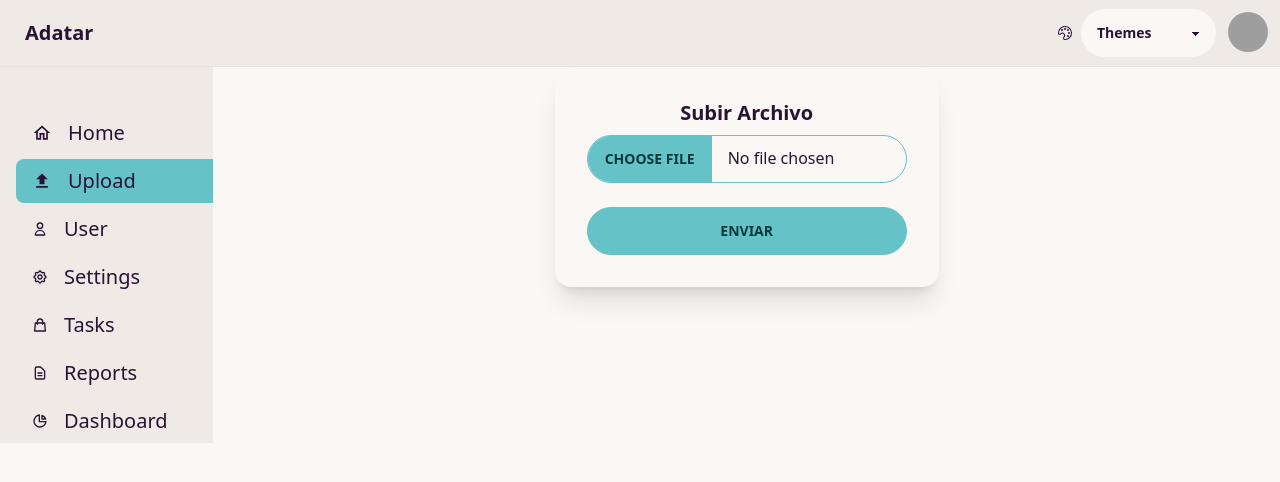
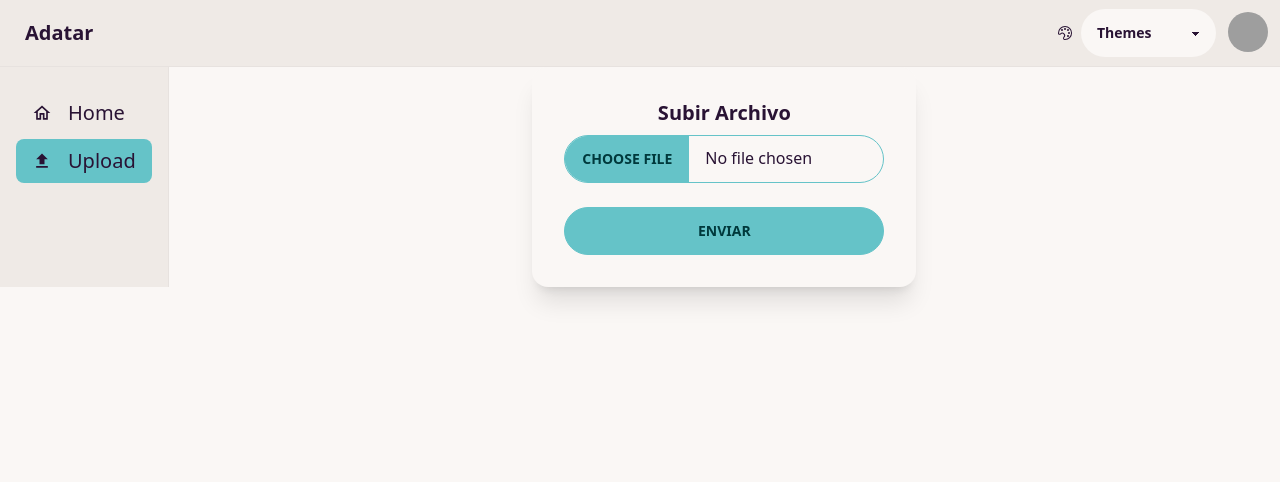
Before and after one commit to Carjul/Adatar, a React (Create React App) app in the folder client/: page /upload in a window 1280 px wide. Shown: the top 482 px of the page. Built offline with nearby package versions, Linux system fonts and the light colour scheme; grey boxes are pictures that could not be loaded; what react-dotenv would draw is missing.

Commit message:
responsive?

```diff
--- a/client/public/env.js
+++ b/client/public/env.js
@@ -1,3 +1,3 @@
 window.env = {
-  "API_URL": "http://localhost:3004"
+  "API_URL": "http://170.187.138.210:3004"
 };
--- a/client/src/app/FeatureSlices/Themes/index.js
+++ b/client/src/app/FeatureSlices/Themes/index.js
@@ -1,7 +1,7 @@
 import {createSlice} from '@reduxjs/toolkit'
 
 const initialState = {
-    theme: 'cupcake',
+    theme:'cupcake',
 }
 
 const themeSlice = createSlice({
--- a/client/src/components/File.jsx
+++ b/client/src/components/File.jsx
@@ -22,9 +22,9 @@ const Upload = () => {
   return (
     <>
       <Nav />
-      <div id='content' >
+      <div className='flex flex-row justify-content-around' >
       <Sidebar props={2} />
-      <div className='content'>
+      <div className='flex flex-col items-center w-full h-full'>
       {message === "database initialize" ? <div className="alert alert-success shadow-lg">
             <div>
               <svg xmlns="http://www.w3.org/2000/svg" className="stroke-current flex-shrink-0 h-6 w-6" fill="none" viewBox="0 0 24 24"><path strokeLinecap="round" strokeLinejoin="round" strokeWidth="2" d="M9 12l2 2 4-4m6 2a9 9 0 11-18 0 9 9 0 0118 0z" /></svg>
@@ -42,7 +42,7 @@ const Upload = () => {
         <div className="hero min-h-screen" style={{ backgroundImage: `url(${gif})` }}></div> :
         <div>
 
-          <div className="card w-96 bg-base-100 shadow-xl">
+          <div className="flex-1 card w-auto bg-base-100 shadow-xl">
             <div className="card-body items-center text-center">
               <h2 className="card-title">Subir Archivo</h2>
               <form onSubmit={e => {
--- a/client/src/components/Grafico.jsx
+++ b/client/src/components/Grafico.jsx
@@ -2,9 +2,12 @@ import * as echarts from 'echarts';
 import { useEffect } from 'react';
 
 function GraficoPolar(params) {
-    useEffect(() => {
-        const chart = echarts.init(document.getElementById('chart'));
-        const option = {
+  useEffect(() => {
+    const chart = echarts.init(document.getElementById('chart'));
+    window.addEventListener("resize", function () {
+      chart.resize();
+    });
+    const option = {
           legend: {
             top: 'bottom'
           },
@@ -45,8 +48,8 @@ function GraficoPolar(params) {
         chart.setOption(option);
       }, [])
     return(
-        <div>
-        <div id='chart' style={{height:'740px', width:'700px' }} ></div>
+        <div className='flex flex-col items-center w-full h-full z-0'>
+        <div id='chart' style={{height:'800px' ,width:'650px'}}></div>
         </div>
     )
 }
--- a/client/src/components/Home.jsx
+++ b/client/src/components/Home.jsx
@@ -11,14 +11,14 @@ import GraficoPolar from './Grafico';
 const Home = () => {
   const datos = useSelector(state => state.data);
   const dispatch = useDispatch();
+  console.log(datos)
 
-
-  console.log(datos.programa);
+ /*  console.log(datos.programa);
   const perdio = datos.notas.filter((e) => e.Perdio===1);
   console.log(perdio)
   perdio.length > 0?  perdio.forEach((e) => console.log(datos.programa.find((i) => i.id === e.ProgramaId)) ) : console.log("no hay perdidos")
 
-
+   */
 
   useEffect(() => {
     dispatch(getData());
@@ -27,8 +27,9 @@ const Home = () => {
 
 
   return (<>
-      <Nav />
-       <div id='content'>
+
+       <Nav />
+       <div className='flex flex-row justify-content-around'>
        <Sidebar props={1}/>
         <GraficoPolar/>
 
--- a/client/src/components/sidebar.jsx
+++ b/client/src/components/sidebar.jsx
@@ -1,81 +1,32 @@
 import { Link } from "react-router-dom";
-import { MdOutlineHome,MdFileUpload } from "react-icons/md";
+import { MdOutlineHome, MdFileUpload } from "react-icons/md";
 
-const Sidebar=(number)=>{
-    let {props}=number;
+const Sidebar = (number) => {
+    let { props } = number;
 
-return(
-    <div className="flex overflow-hidden">
-    <div className="hidden md:flex md:flex-shrink-0">
-        <div className="flex flex-col w-64 h-100">
-            <div className="flex flex-col flex-grow pt-5 overflow-y-auto bg-base-200 border-r border-base-300">
-
-                <div className="flex flex-col flex-grow px-4 mt-5">
-                    <nav className="flex-1 space-y-1 bg-base-200">
+    return (
+        <div className="nav  z-10 bg-base-200 border-r border-base-300">
+            <div className="flex-1">
+                <div className="flex  overflow-hidden  flex-col flex-grow justify-content-start px-4 mt-5 h-100">
                     <ul>
-                            <li>{props ===1 ? <Link className="inline-flex items-center w-full px-4 py-2 mt-1 text-xl text-bg-base-100 transition duration-500 ease-in-out transform rounded-lg bg-primary focus:shadow-outline hover:bg-base-300" to={"/home"}>
+                        <li>{props === 1 ? <Link className="inline-flex items-center w-full px-4 py-2 mt-1 text-xl text-bg-base-100 transition duration-500 ease-in-out transform rounded-lg bg-primary focus:shadow-outline hover:bg-base-300" to={"/home"}>
                             < MdOutlineHome />
-                                    <span className="ml-4"> Home</span>
-                                </Link>:<Link className="inline-flex items-center w-full px-4 py-2 mt-1 text-xl text-bg-base-100 transition duration-500 ease-in-out transform rounded-lg focus:shadow-outline hover:bg-base-300" to={"/home"}>
+                            <span className="ml-4 hidden md:flex md:flex-shrink-0"> Home</span>
+                        </Link> : <Link className="inline-flex items-center w-full px-4 py-2 mt-1 text-xl text-bg-base-100 transition duration-500 ease-in-out transform rounded-lg focus:shadow-outline hover:bg-base-300" to={"/home"}>
                             < MdOutlineHome />
-                                    <span className="ml-4"> Home</span>
+                            <span className="ml-4 hidden md:flex md:flex-shrink-0"> Home</span>
                         </Link>}
                         </li>
                         <li>
-                                {props ===2 ? <Link className="inline-flex items-center w-full px-4 py-2 mt-1 text-xl text-bg-base-content transition duration-500 ease-in-out transform rounded-lg bg-primary focus:shadow-outline hover:bg-base-300" to={"/upload"}>
-                                        <MdFileUpload/>
-                                    <span className="ml-4">Upload</span>
-                                </Link>:<Link className="inline-flex items-center w-full px-4 py-2 mt-1 text-xl text-bg-base-content transition duration-500 ease-in-out transform rounded-lg focus:shadow-outline hover:bg-base-300" to={"/upload"}>
-                                        <MdFileUpload/>
-                                    <span className="ml-4">Upload</span>
+                            {props === 2 ? <Link className="inline-flex items-center w-full px-4 py-2 mt-1 text-xl text-bg-base-content transition duration-500 ease-in-out transform rounded-lg bg-primary focus:shadow-outline hover:bg-base-300" to={"/upload"}>
+                                <MdFileUpload />
+                                <span className="ml-4 hidden md:flex md:flex-shrink-0">Upload</span>
+                            </Link> : <Link className="inline-flex items-center w-full px-4 py-2 mt-1 text-xl text-bg-base-content transition duration-500 ease-in-out transform rounded-lg focus:shadow-outline hover:bg-base-300" to={"/upload"}>
+                                <MdFileUpload />
+                                <span className="ml-4 hidden md:flex md:flex-shrink-0">Upload</span>
                             </Link>}
                         </li>
-                            <li>
-                                <Link className="inline-flex items-center w-full px-4 py-2 mt-1 text-xl text-bg-base-content transition duration-500 ease-in-out transform rounded-lg focus:shadow-outline hover:bg-base-300" to={"/home"}>
-                                    <svg xmlns="http://www.w3.org/2000/svg" className="w-4 h-4" fill="none" viewBox="0 0 24 24" stroke="currentColor">
-                                        <path stroke-linecap="round" stroke-linejoin="round" stroke-width="2" d="M16 7a4 4 0 11-8 0 4 4 0 018 0zM12 14a7 7 0 00-7 7h14a7 7 0 00-7-7z"></path>
-                                    </svg>
-                                    <span className="ml-4">User</span>
-                                </Link>
-                            </li>
-                            <li>
-                                <Link className="inline-flex items-center w-full px-4 py-2 mt-1 text-xl text-bg-base-content transition duration-500 ease-in-out transform rounded-lg focus:shadow-outline hover:bg-base-300" to={"/home"}>
-                                    <svg xmlns="http://www.w3.org/2000/svg" className="w-4 h-4" fill="none" viewBox="0 0 24 24" stroke="currentColor">
-                                        <path stroke-linecap="round" stroke-linejoin="round" stroke-width="2" d="M10.325 4.317c.426-1.756 2.924-1.756 3.35 0a1.724 1.724 0 002.573 1.066c1.543-.94 3.31.826 2.37 2.37a1.724 1.724 0 001.065 2.572c1.756.426 1.756 2.924 0 3.35a1.724 1.724 0 00-1.066 2.573c.94 1.543-.826 3.31-2.37 2.37a1.724 1.724 0 00-2.572 1.065c-.426 1.756-2.924 1.756-3.35 0a1.724 1.724 0 00-2.573-1.066c-1.543.94-3.31-.826-2.37-2.37a1.724 1.724 0 00-1.065-2.572c-1.756-.426-1.756-2.924 0-3.35a1.724 1.724 0 001.066-2.573c-.94-1.543.826-3.31 2.37-2.37.996.608 2.296.07 2.572-1.065z"></path>
-                                        <path stroke-linecap="round" stroke-linejoin="round" stroke-width="2" d="M15 12a3 3 0 11-6 0 3 3 0 016 0z"></path>
-                                    </svg>
-                                    <span className="ml-4">Settings</span></Link>
-                            </li>
-
-                            <li>
-                                <Link className="inline-flex items-center w-full px-4 py-2 mt-1 text-xl text-bg-base-content transition duration-500 ease-in-out transform rounded-lg focus:shadow-outline hover:bg-base-300" to={"/home"}>
-                                    <svg xmlns="http://www.w3.org/2000/svg" className="w-4 h-4" fill="none" viewBox="0 0 24 24" stroke="currentColor">
-                                        <path stroke-linecap="round" stroke-linejoin="round" stroke-width="2" d="M16 11V7a4 4 0 00-8 0v4M5 9h14l1 12H4L5 9z"></path>
-                                    </svg>
-                                    <span className="ml-4"> Tasks</span>
-                                </Link>
-                            </li>
-                            <li>
-                                <Link className="inline-flex items-center w-full px-4 py-2 mt-1 text-xl text-bg-base-content transition duration-500 ease-in-out transform rounded-lg focus:shadow-outline hover:bg-base-300" to={"/home"}>
-                                    <svg xmlns="http://www.w3.org/2000/svg" className="w-4 h-4" fill="none" viewBox="0 0 24 24" stroke="currentColor">
-                                        <path stroke-linecap="round" stroke-linejoin="round" stroke-width="2" d="M9 12h6m-6 4h6m2 5H7a2 2 0 01-2-2V5a2 2 0 012-2h5.586a1 1 0 01.707.293l5.414 5.414a1 1 0 01.293.707V19a2 2 0 01-2 2z"></path>
-                                    </svg>
-                                    <span className="ml-4"> Reports</span>
-                                </Link>
-                            </li>
-                            <li>
-                                <Link className="inline-flex items-center w-full px-4 py-2 mt-1 text-xl text-bg-base-content transition duration-500 ease-in-out transform rounded-lg focus:shadow-outline hover:bg-base-300" to={"/home"}>
-                                    <svg xmlns="http://www.w3.org/2000/svg" className="w-4 h-4" fill="none" viewBox="0 0 24 24" stroke="currentColor">
-                                        <path stroke-linecap="round" stroke-linejoin="round" stroke-width="2" d="M11 3.055A9.001 9.001 0 1020.945 13H11V3.055z"></path>
-                                        <path stroke-linecap="round" stroke-linejoin="round" stroke-width="2" d="M20.488 9H15V3.512A9.025 9.025 0 0120.488 9z"></path>
-                                    </svg>
-                                    <span className="ml-4"> Dashboard</span>
-                                    </Link>
-                            </li>
                     </ul>
-                    </nav>
-                </div>
-            </div>
                 </div>
             </div>
 
--- a/client/src/index.css
+++ b/client/src/index.css
@@ -1,18 +1,3 @@
 @tailwind base;
 @tailwind components;
 @tailwind utilities;
-
-#content{
-    display: flex;
-    flex-direction: row;
-
-}
-
-.content {
-    display: flex;
-    flex-direction: column;
-    align-items: center;
-    justify-content: center;
-    width:100%;
-    height: 100%;
-}
```
Also changed, not shown: client/tailwind.config.js (+2 -29 lines), 1 other file (tests, documents, lock files or other folders). Lines whose indentation alone changed are shown as unchanged.
